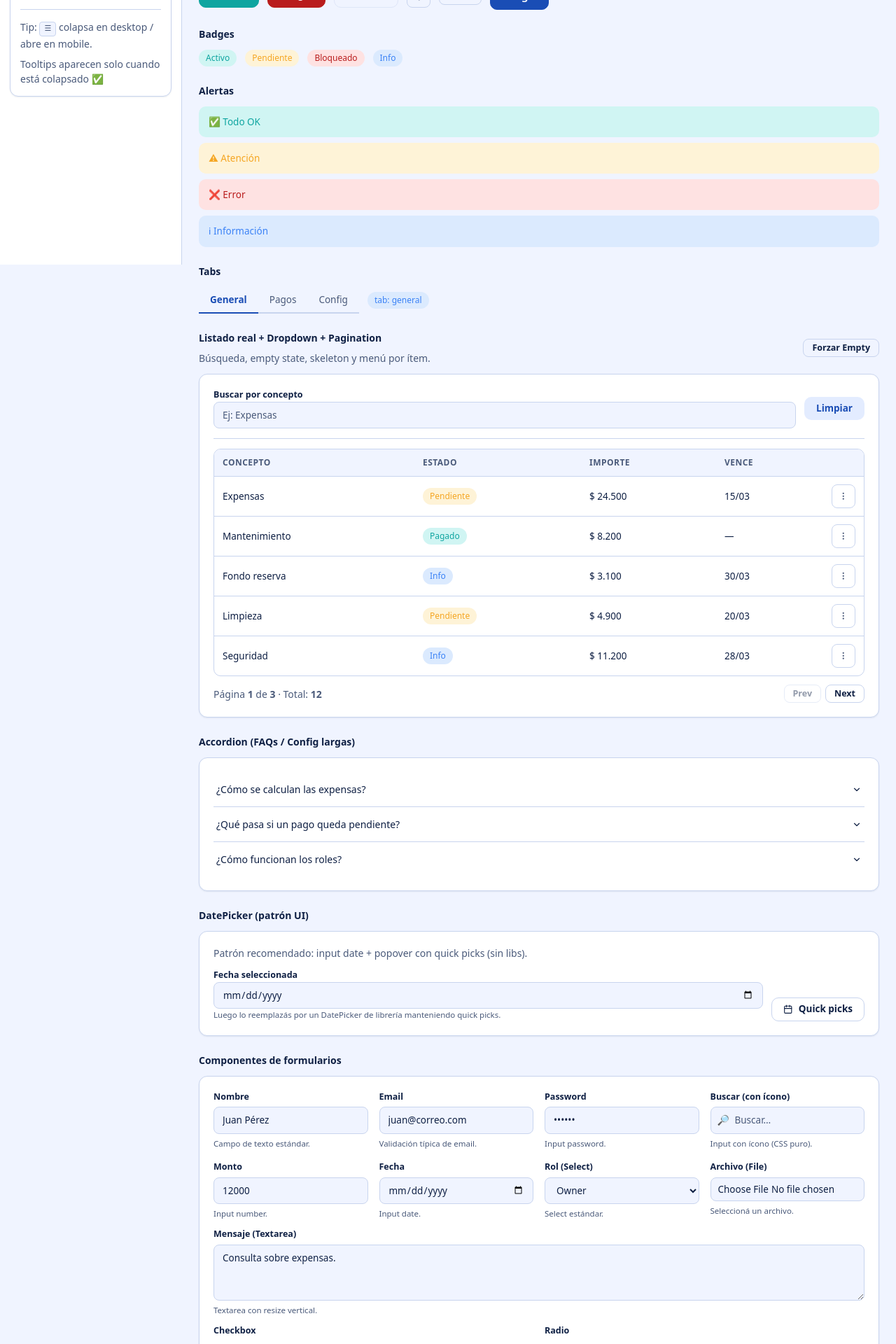
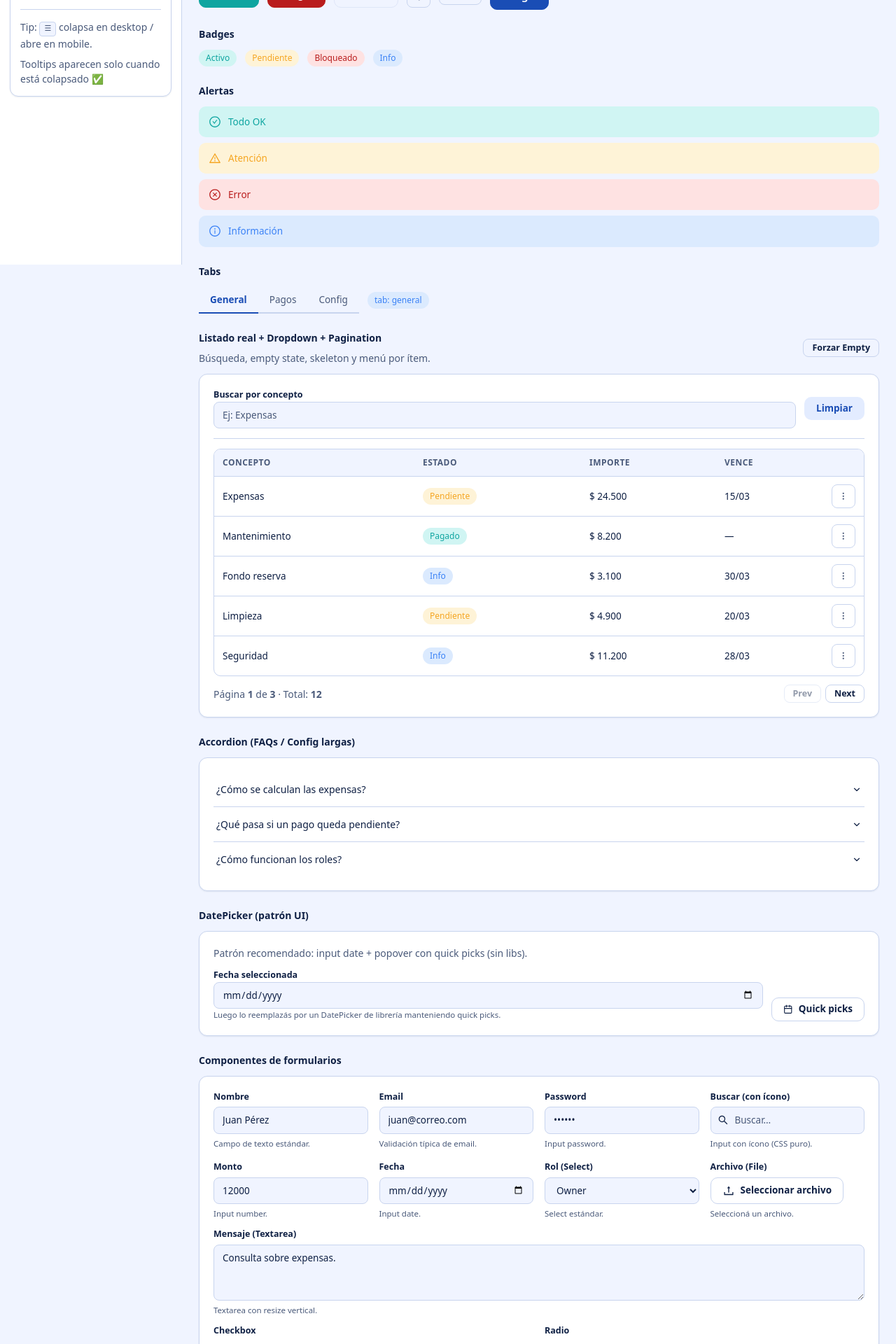
Before and after one commit to avrborges/consorcia-frontend, a React (Vite) app: page /demo in a window 1280 px wide. Shown: the part 422-2342 px from the top of the page at 70% size. Built offline with nearby package versions, Linux system fonts and the light colour scheme.

Commit message:
ajustes css

```diff
--- a/src/pages/DemoPage.jsx
+++ b/src/pages/DemoPage.jsx
@@ -16,6 +16,15 @@ import {
   FiChevronDown,
   FiChevronUp,
 } from "react-icons/fi";
+import {
+  AiOutlineCheckCircle,
+  AiOutlineWarning,
+  AiOutlineCloseCircle,
+  AiOutlineInfoCircle,
+  AiOutlineUpload,
+  AiOutlineSearch
+} from "react-icons/ai";
+
 
 const NAV = [
   { key: "dashboard", label: "Dashboard", icon: FiHome },
@@ -472,10 +481,18 @@ export default function DemoPage() {
           <div className="section">
             <h3>Alertas</h3>
             <div className="row stack mt-12">
-              <div className="alert alert-success">✅ Todo OK</div>
-              <div className="alert alert-warning">⚠ Atención</div>
-              <div className="alert alert-error">❌ Error</div>
-              <div className="alert alert-info">ℹ Información</div>
+              <div className="alert alert-success">
+                <AiOutlineCheckCircle size={18} /> Todo OK
+              </div>
+              <div className="alert alert-warning">
+                <AiOutlineWarning size={18} /> Atención
+              </div>
+              <div className="alert alert-error">
+                <AiOutlineCloseCircle size={18} /> Error
+              </div>
+              <div className="alert alert-info">
+                <AiOutlineInfoCircle size={18} /> Información
+              </div>
             </div>
           </div>
 
@@ -830,7 +847,9 @@ export default function DemoPage() {
                   <div className="field">
                     <div className="label">Buscar (con ícono)</div>
                     <div className="input-wrap">
-                      <span className="input-icon">🔎</span>
+                      <span className="input-icon">
+                        <AiOutlineSearch size={16} />
+                      </span>
                       <input
                         className="control has-icon"
                         placeholder="Buscar…"
@@ -875,7 +894,21 @@ export default function DemoPage() {
 
                   <div className="field">
                     <div className="label">Archivo (File)</div>
-                    <input type="file" className="control file" onChange={onChange("archivo")} />
+
+                    {/* Input nativo oculto */}
+                    <input
+                      type="file"
+                      id="file-upload"
+                      style={{ display: "none" }}
+                      onChange={onChange("archivo")}
+                    />
+
+                    {/* Botón estilizado que activa el input */}
+                    <label htmlFor="file-upload" className="btn btn-outline" style={{ cursor: "pointer", width: "fit-content" }}>
+                      <AiOutlineUpload size={18} />
+                      {form.archivo ? form.archivo.name : "Seleccionar archivo"}
+                    </label>
+
                     <div className="helper">
                       {form.archivo ? `Archivo: ${form.archivo.name}` : "Seleccioná un archivo."}
                     </div>
```
